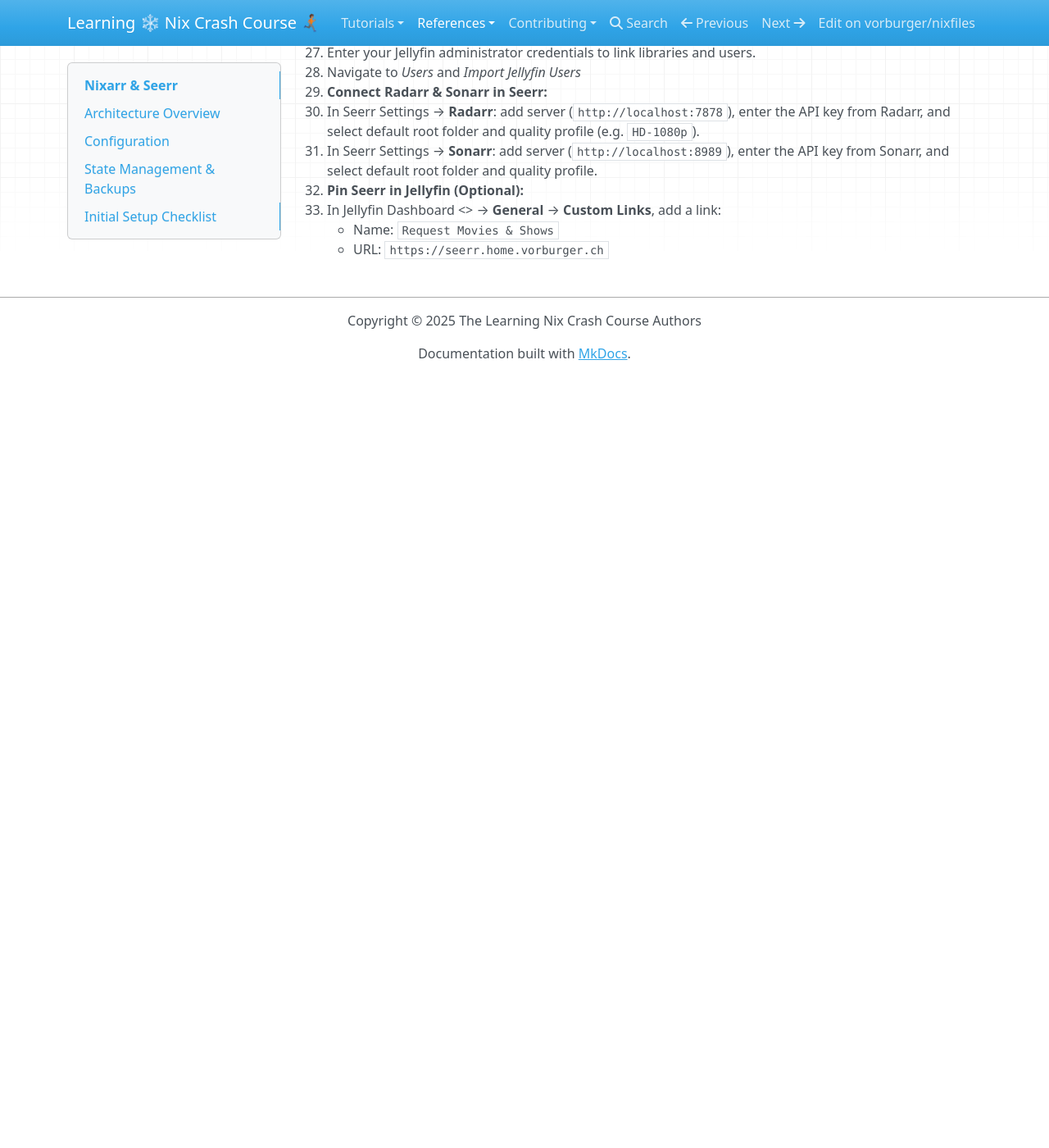
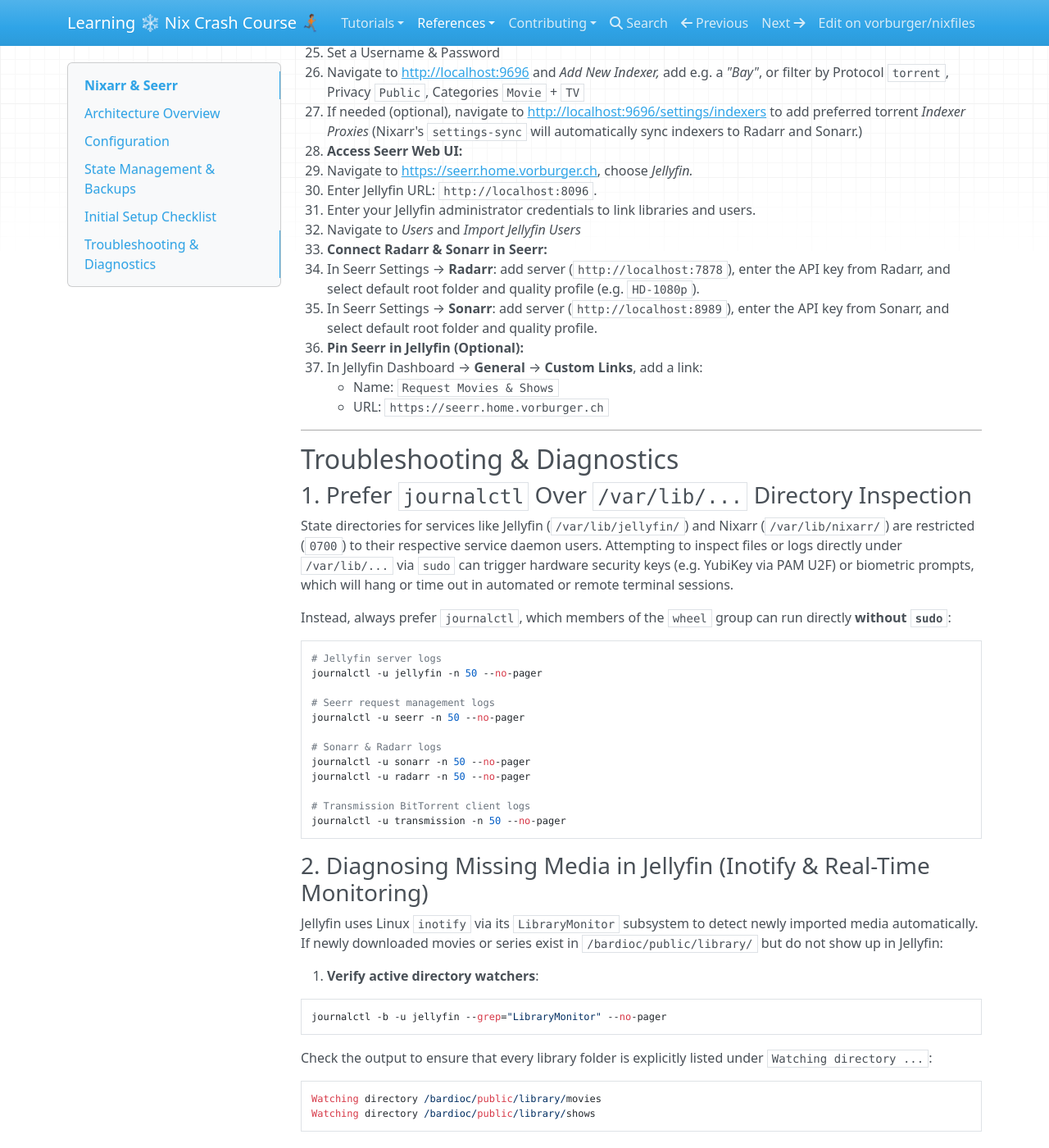
Before and after one commit to vorburger/nixfiles, an MkDocs documentation site: the page built from docs/docs/reference/nixarr.md, in a window 1280 px wide and 1400 px high, scrolled down 4525 px. Shown: the whole window at 82% size. Built offline with MkDocs 1.6.1, drawn with Linux system fonts in a browser that asks for light colours; nearby versions of some CDN libraries; before the commit the page ends 4984 px from its top, so only the background shows below that; some of the changed text lies outside the part shown.

Commit message:
docs: nixarr #AI

````diff
--- a/docs/docs/reference/nixarr.md
+++ b/docs/docs/reference/nixarr.md
@@ -166,7 +166,12 @@ After the initial deployment:
    - Set a Username & Password
    - Navigate to <http://localhost:8989/settings/general> and note Sonarr's _API Key_
    - Navigate to <http://localhost:8989/settings/mediamanagement> and _Add Root Folder_ `/bardioc/public/library/shows`
-   - Navigate to <http://localhost:7878/settings/downloadclients> and _Add Download Client_ and choose `Transmission` (on port 9091)
+   - Navigate to <http://localhost:8989/settings/downloadclients> and _Add Download Client_ and choose `Transmission` (on port 9091)
+1. **Configure Jellyfin Libraries:**
+   - Navigate to <https://vorbflix.home.vorburger.ch> (or <http://localhost:8096>) &rarr; **Dashboard** &rarr; **Libraries**.
+   - Under **Movies**: click the three dots &rarr; **Manage Folders**, ensure `/bardioc/public/library/movies` is added, and verify **Enable real time monitoring** is checked.
+   - Under **TV Series** (or **Shows**): click the three dots &rarr; **Manage Folders**, add `/bardioc/public/library/shows`, and verify **Enable real time monitoring** is checked.
+     _(With real-time monitoring enabled, Jellyfin's inotify watcher automatically refreshes libraries whenever Radarr or Sonarr downloads or hardlinks new media.)_
 1. **Access Prowlarr Web UI:**
    - Navigate to <http://localhost:9696>.
    - Choose _Authentication Method:_ `Forms (Login Page)`
@@ -184,6 +189,94 @@ After the initial deployment:
    - In Seerr Settings &rarr; **Radarr**: add server (`http://localhost:7878`), enter the API key from Radarr, and select default root folder and quality profile (e.g. `HD-1080p`).
    - In Seerr Settings &rarr; **Sonarr**: add server (`http://localhost:8989`), enter the API key from Sonarr, and select default root folder and quality profile.
 1. **Pin Seerr in Jellyfin (Optional):**
-   - In Jellyfin Dashboard <> &rarr; **General** &rarr; **Custom Links**, add a link:
+   - In Jellyfin Dashboard &rarr; **General** &rarr; **Custom Links**, add a link:
      - Name: `Request Movies & Shows`
      - URL: `https://seerr.home.vorburger.ch`
+
+---
+
+## Troubleshooting & Diagnostics
+
+### 1. Prefer `journalctl` Over `/var/lib/...` Directory Inspection
+
+State directories for services like Jellyfin (`/var/lib/jellyfin/`) and Nixarr (`/var/lib/nixarr/`) are restricted (`0700`) to their respective service daemon users. Attempting to inspect files or logs directly under `/var/lib/...` via `sudo` can trigger hardware security keys (e.g. YubiKey via PAM U2F) or biometric prompts, which will hang or time out in automated or remote terminal sessions.
+
+Instead, always prefer `journalctl`, which members of the `wheel` group can run directly **without `sudo`**:
+
+```bash
+# Jellyfin server logs
+journalctl -u jellyfin -n 50 --no-pager
+
+# Seerr request management logs
+journalctl -u seerr -n 50 --no-pager
+
+# Sonarr & Radarr logs
+journalctl -u sonarr -n 50 --no-pager
+journalctl -u radarr -n 50 --no-pager
+
+# Transmission BitTorrent client logs
+journalctl -u transmission -n 50 --no-pager
+```
+
+### 2. Diagnosing Missing Media in Jellyfin (Inotify & Real-Time Monitoring)
+
+Jellyfin uses Linux `inotify` via its `LibraryMonitor` subsystem to detect newly imported media automatically. If newly downloaded movies or series exist in `/bardioc/public/library/` but do not show up in Jellyfin:
+
+1. **Verify active directory watchers**:
+
+   ```bash
+   journalctl -b -u jellyfin --grep="LibraryMonitor" --no-pager
+   ```
+
+   Check the output to ensure that every library folder is explicitly listed under `Watching directory ...`:
+
+   ```text
+   Watching directory /bardioc/public/library/movies
+   Watching directory /bardioc/public/library/shows
+   ```
+
+   If a folder is missing, it has not been registered in Jellyfin (**Dashboard** &rarr; **Libraries** &rarr; **Manage Folders**). Even manual library scans on a collection will not pick up media from unregistered paths.
+
+2. **Verify inotify event triggers**:
+   When Radarr or Sonarr creates a hardlink for a downloaded file, Jellyfin should log a refresh event within seconds:
+
+   ```text
+   LibraryMonitor: movies (/bardioc/public/library/movies) will be refreshed.
+   ```
+
+3. **Check last completed library scan**:
+   ```bash
+   journalctl -b -u jellyfin --grep="Scan Media Library" --no-pager
+   ```
+
+### 3. Diagnosing Seerr Sync & "View in Jellyfin" Links
+
+Seerr polls Jellyfin and Servarr periodically to reconcile media requests with library availability:
+
+1. **Check Seerr's Jellyfin sync job**:
+
+   ```bash
+   journalctl -u seerr --grep="Jellyfin Sync" -n 30 --no-pager
+   ```
+
+   If a title has not been scanned by Jellyfin yet, Seerr will not see it during its sync and cannot display the "View in Jellyfin" button.
+
+2. **Check download tracking in Sonarr/Radarr**:
+   ```bash
+   journalctl -u seerr --grep="Download Tracker" -n 30 --no-pager
+   ```
+   This confirms that Seerr successfully sees the completed download in Sonarr/Radarr and is waiting for Jellyfin's index to match it.
+
+### 4. Hardlink & Storage Verification
+
+To confirm that Sonarr or Radarr properly created hardlinks under the TRaSH Guides layout without cross-filesystem copies:
+
+```bash
+# Check files in library
+ls -la /bardioc/public/library/shows/
+ls -la /bardioc/public/library/movies/
+
+# Check inode match between torrents and library (hardlink confirmation)
+ls -i "/bardioc/public/library/shows/<Show>/<Episode>.mkv"
+ls -i "/bardioc/public/torrents/<TorrentFolder>/<Episode>.mkv"
+```
````
Also changed, not shown: AGENTS.md (+1 -0 lines).
